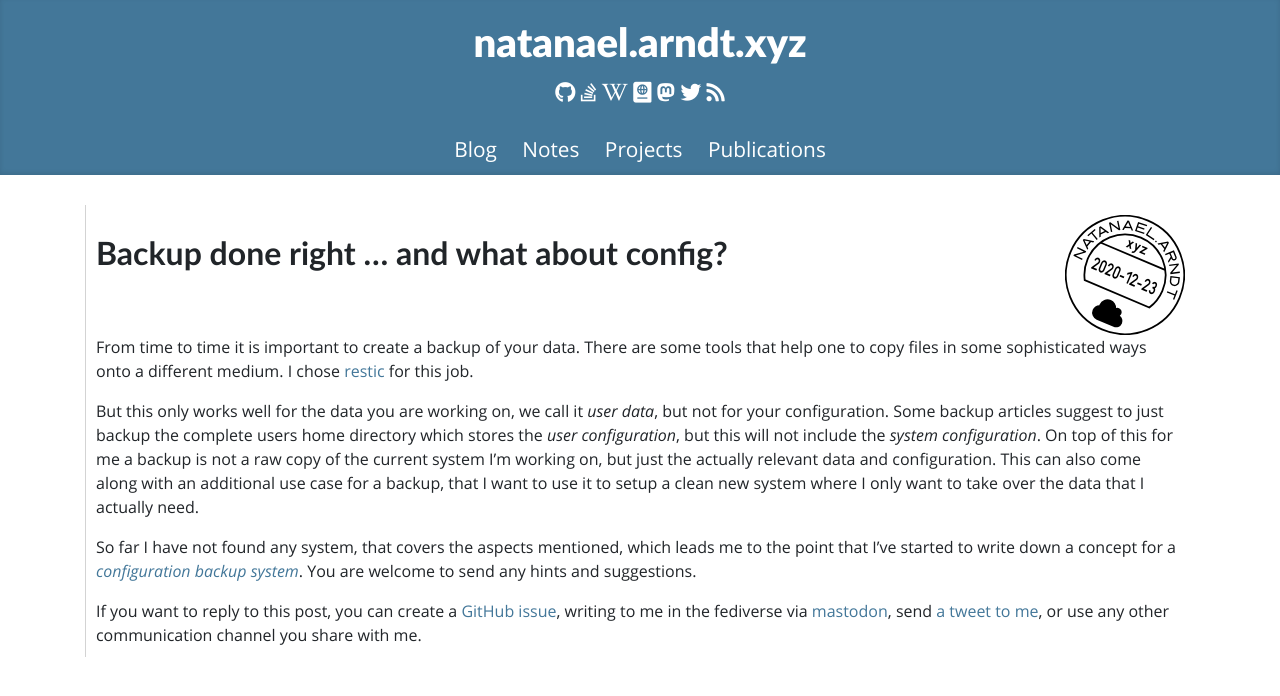
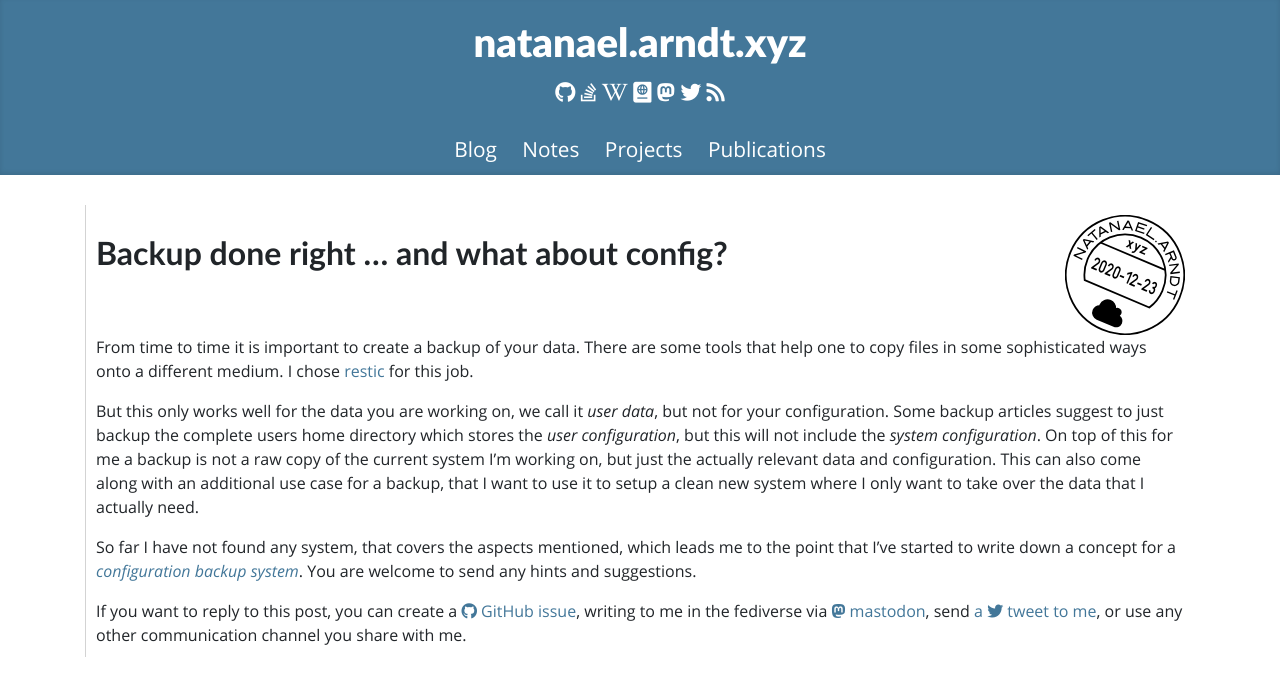
Before and after one commit to white-gecko/natanael.arndt.xyz, a Jekyll site: the page built from _posts/2020-12-23-backup.md, in a window 1280 px wide. Shown: the top 696 px of the page. Built offline with Jekyll 4.4.1, drawn with Linux system fonts in a browser that asks for light colours.

Commit message:
add icons

```diff
--- a/_layouts/post.html
+++ b/_layouts/post.html
@@ -14,11 +14,12 @@ layout: default
   {% if page.reply %}
   If you want to reply to this post, you can
   {% if page.reply_issue %}
-  comment on the <a href="https://github.com/white-gecko/natanael.arndt.xyz/issues/{{ page.reply_issue}}">GitHub issue</a>,
+  comment on the <a href="https://github.com/white-gecko/natanael.arndt.xyz/issues/{{ page.reply_issue}}"><i class="fab fa-github" alt="github icon"></i> GitHub issue</a>,
   {% else %}
-  create a <a href="https://github.com/white-gecko/natanael.arndt.xyz/issues/new">GitHub issue</a>,
+  create a <a href="https://github.com/white-gecko/natanael.arndt.xyz/issues/new"><i class="fab fa-github" alt="github icon"></i> GitHub issue</a>,
   {% endif %}
-  writing to me in the fediverse via <a href="https://chaos.social/@white_gecko">mastodon</a>, send <a href="https://twitter.com/intent/tweet?url={{page.url | absolute_url }}&text={{ " @white_gecko" | prepend: page.title | uri_escape}}">a tweet to me</a>, or use any other communication channel you share with me.
+  writing to me in the fediverse via <a href="https://chaos.social/@white_gecko"><i class="fab fa-mastodon" alt="mastodon icon"></i> mastodon</a>,
+  send <a href="https://twitter.com/intent/tweet?url={{page.url | absolute_url }}&text={{ " @white_gecko" | prepend: page.title | uri_escape}}">a <i class="fab fa-twitter" alt="twitter icon"></i> tweet to me</a>, or use any other communication channel you share with me.
   {% endif %}
   </article>
 </div>
```
